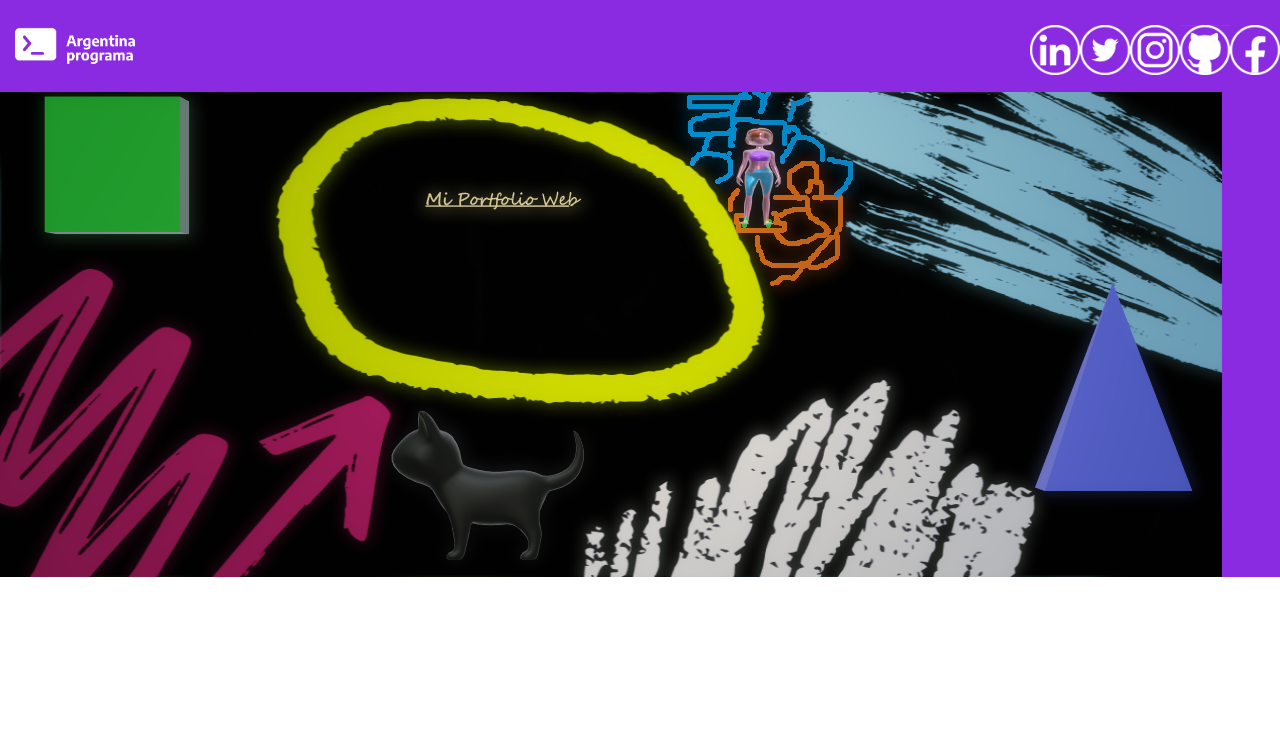
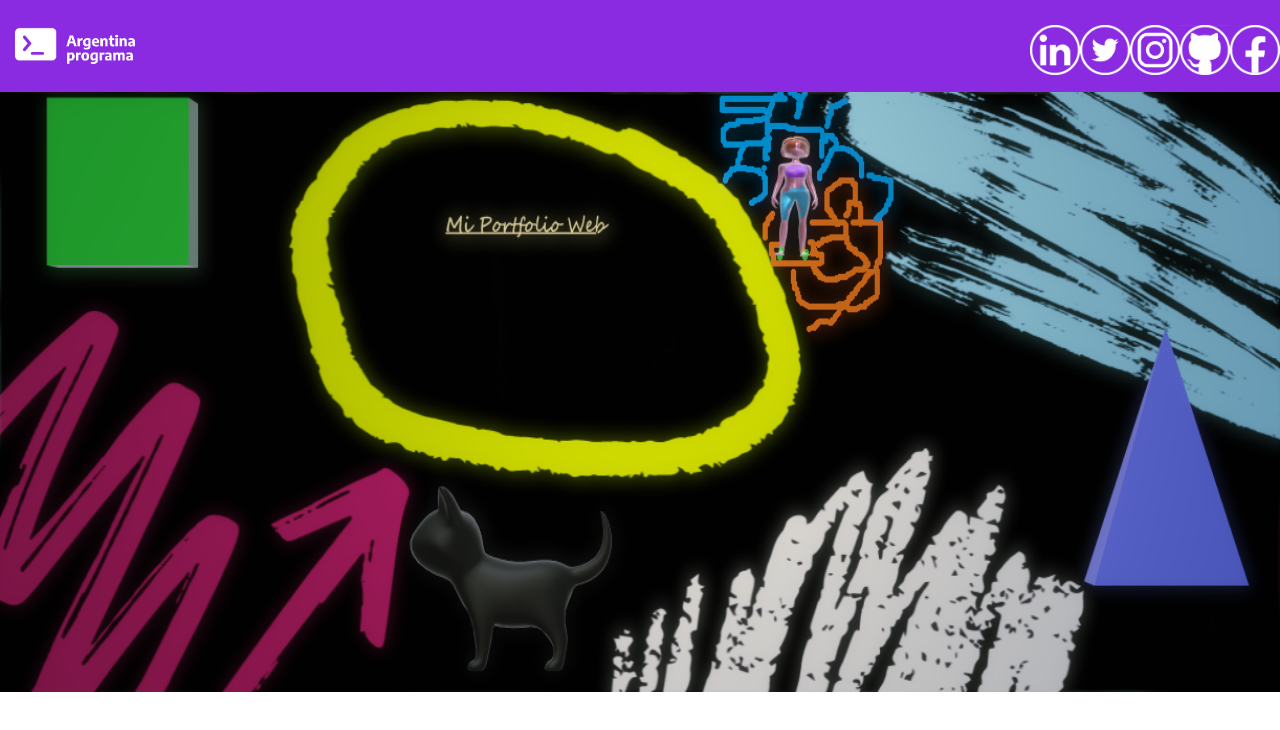
Before and after one commit to BrendaSilva00/Frontend, an Angular app in the folder MiPortfolio/: page / in a window 1280 px wide. Shown: the top 730 px of the page. Built offline with nearby package versions, Linux system fonts and the light colour scheme.

Commit message:
banner cargado

```diff
--- a/MiPortfolio/src/app/components/banner/banner.component.css
+++ b/MiPortfolio/src/app/components/banner/banner.component.css
@@ -0,0 +1,4 @@
+img{
+    width: 100%;
+    height: 600px;
+}
```
